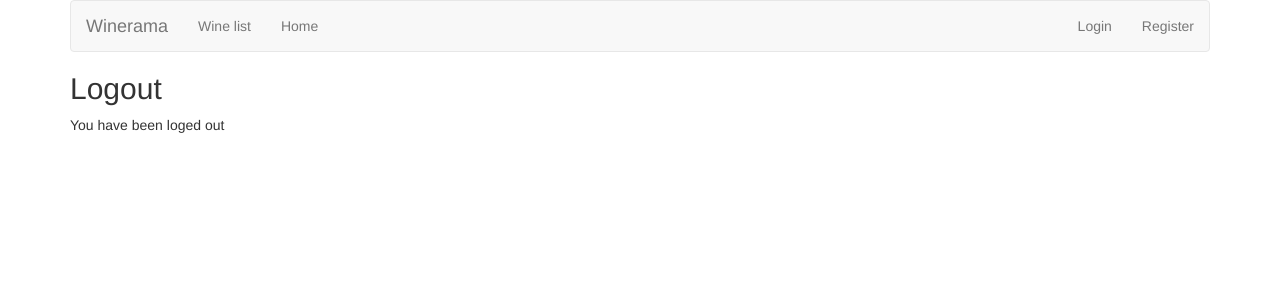
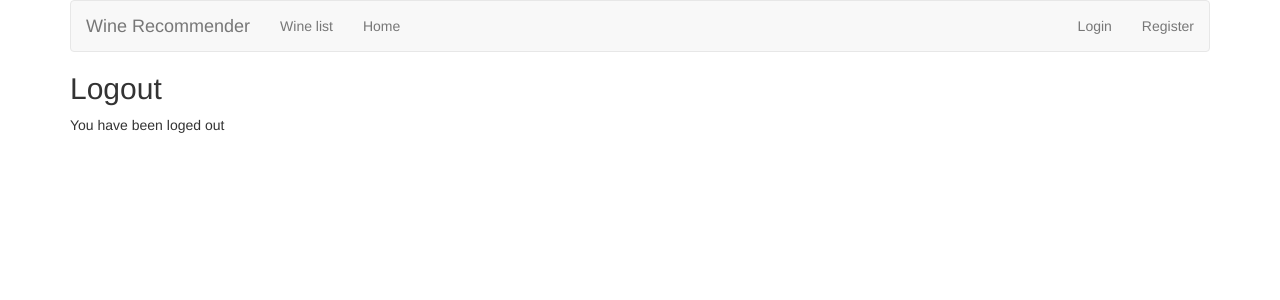
Before and after one commit to thai2net/winerec_tutorial, a Django app: template winerama/templates/registration/logged_out.html in a window 1280 px wide. Shown: the top 300 px of the page. Run offline with Django 3.2, Linux system fonts and the light colour scheme; the template is opened without the code that fills it, so the values that code supplies are empty; some libraries are stand-ins or nearby versions.

Commit message:
fixed base and url

```diff
--- a/winerama/templates/base.html
+++ b/winerama/templates/base.html
@@ -7,7 +7,7 @@
 <div class="container">
     <nav class="navbar navbar-default">
         <div class="navbar-header">
-            <a class="navbar-brand" href="{% url 'reviews:review_list' %}">Winerama</a>
+            <a class="navbar-brand" href="{% url 'reviews:review_list' %}">Wine Recommender</a>
         </div>
         <div id="navbar" class="navbar-collapse collapse">
             <ul class="nav navbar-nav">
--- a/winerama/winerama/urls.py
+++ b/winerama/winerama/urls.py
@@ -17,6 +17,7 @@ from django.conf.urls import include, url
 from django.contrib import admin
 
 urlpatterns = [
+    url(r'^', include('reviews.urls', namespace="reviews")),
     url(r'^reviews/', include('reviews.urls', namespace="reviews")),
     url(r'^admin/', include(admin.site.urls)),
     url(r'^accounts/', include('registration.backends.simple.urls')),
```
